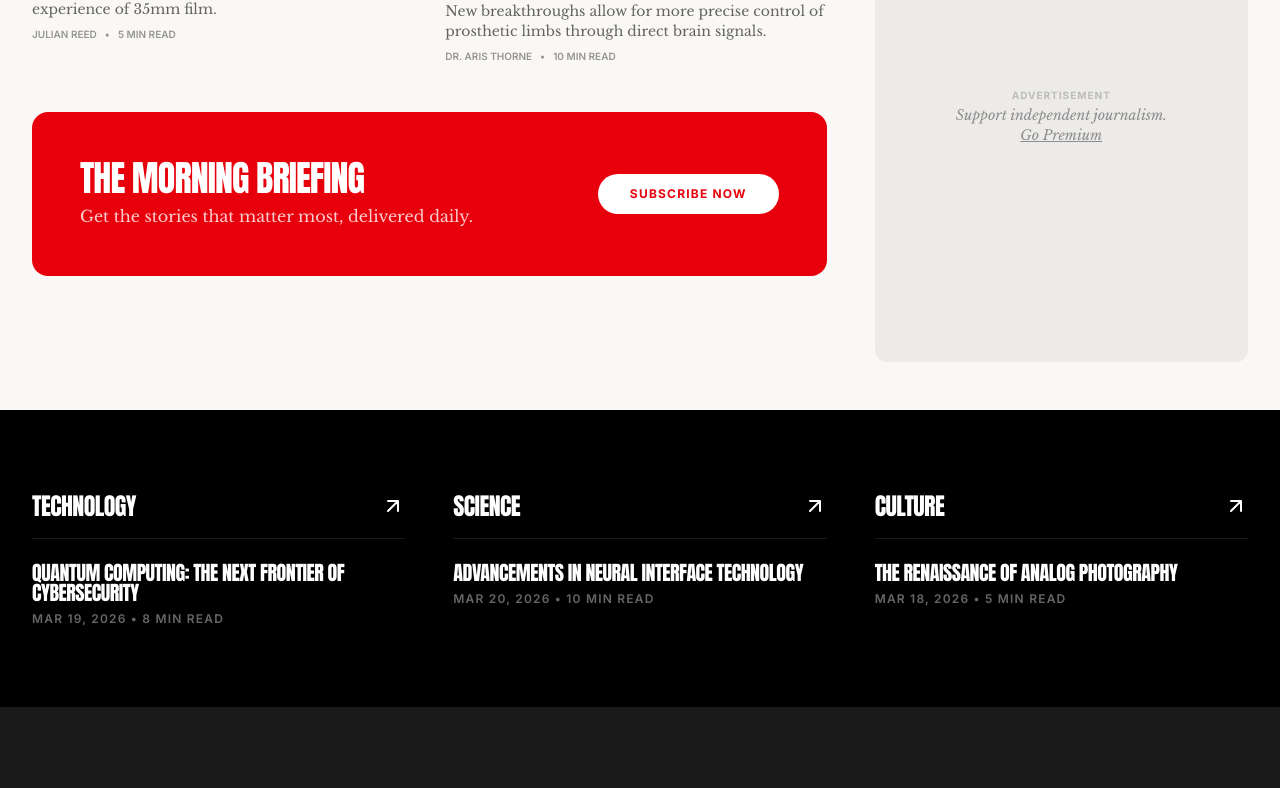
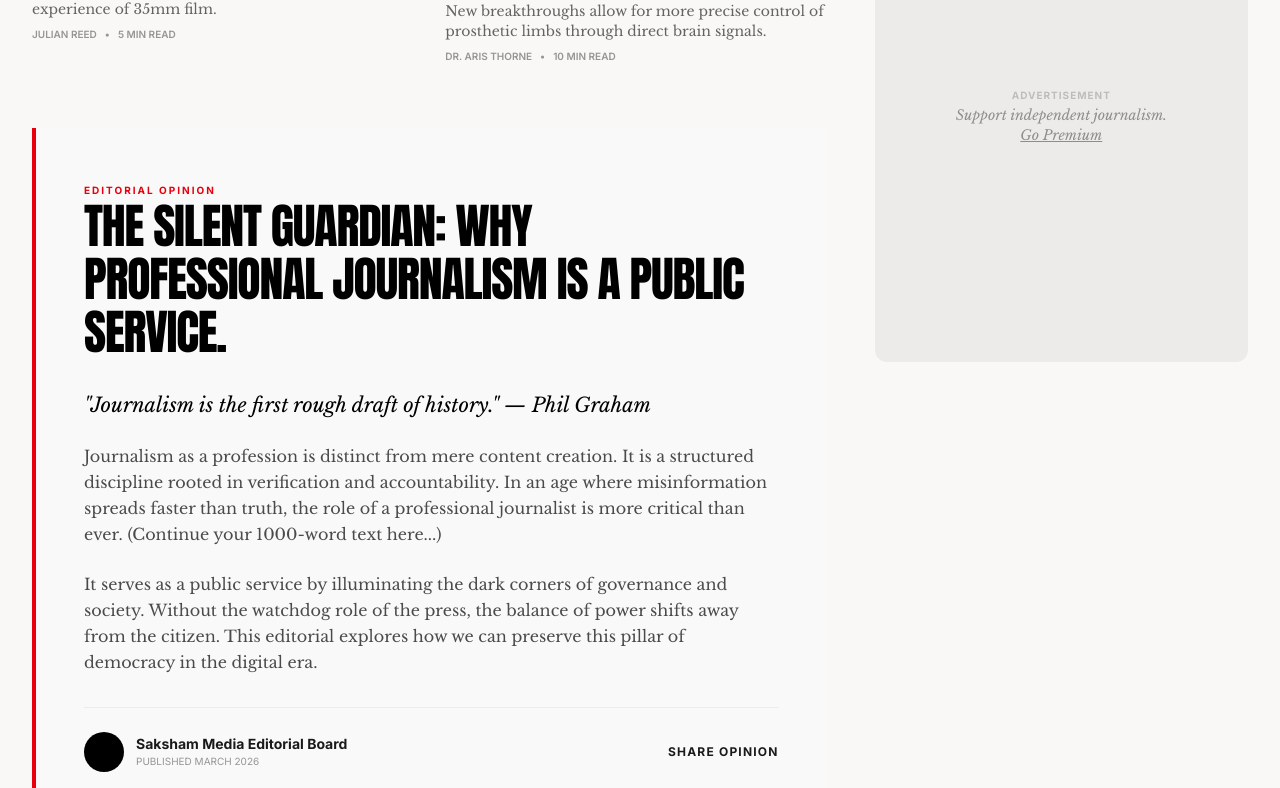
Before and after one commit to dubeysaksham777-gif/SakshamMedia.Com, a React (Vite) app: page / in a window 1280 px wide. Shown: the part 1680-2468 px from the top of the page. Built offline with nearby package versions, Linux system fonts and the light colour scheme.

Commit message:
Update App.tsx

```diff
--- a/src/App.tsx
+++ b/src/App.tsx
@@ -23,8 +23,11 @@ export default function App() {
         <section className="max-w-7xl mx-auto px-4 sm:px-6 lg:px-8 py-12">
           <div className="grid grid-cols-1 lg:grid-cols-12 gap-12">
 
-            {/* Left Column: Main Stories */}
-            <div className="lg:col-span-8 space-y-12">
+            {/* Left Column: Main Stories & Opinion Section */}
+            <div className="lg:col-span-8 space-y-16">
+
+              {/* Top Stories */}
+              <div className="space-y-12">
                 <div className="flex items-center justify-between border-b border-black/5 pb-4">
                   <h2 className="text-2xl tracking-tighter">Top Stories</h2>
                   <a href="#" className="text-[10px] uppercase font-bold tracking-widest text-red-600 hover:underline">
@@ -37,6 +40,53 @@ export default function App() {
                     <NewsCard key={story.id} item={story} />
                   ))}
                 </div>
+              </div>
+
+              {/* --- NEW EDITORIAL OPINION SECTION (Inside Main Grid) --- */}
+              <motion.div
+                initial={{ opacity: 0, y: 20 }}
+                whileInView={{ opacity: 1, y: 0 }}
+                viewport={{ once: true }}
+                className="bg-[#F9F9F9] border-l-4 border-red-600 p-8 md:p-12 space-y-8"
+              >
+                <div className="space-y-4">
+                  <span className="text-[10px] uppercase font-bold tracking-[0.2em] text-red-600">Editorial Opinion</span>
+                  <h2 className="text-3xl md:text-5xl tracking-tight leading-[1.1] font-medium text-black">
+                    The Silent Guardian: Why Professional Journalism is a Public Service.
+                  </h2>
+                </div>
+
+                {/* Paste your 1000-word article here */}
+                <div className="prose prose-lg max-w-none text-black/70 serif space-y-6 leading-relaxed">
+                  <p className="text-xl text-black font-medium italic">
+                    "Journalism is the first rough draft of history." — Phil Graham
+                  </p>
+                  <p>
+                    Journalism as a profession is distinct from mere content creation. It is a structured discipline
+                    rooted in verification and accountability. In an age where misinformation spreads faster than truth,
+                    the role of a professional journalist is more critical than ever. (Continue your 1000-word text here...)
+                  </p>
+                  <p>
+                    It serves as a public service by illuminating the dark corners of governance and society.
+                    Without the watchdog role of the press, the balance of power shifts away from the citizen.
+                    This editorial explores how we can preserve this pillar of democracy in the digital era.
+                  </p>
+                  {/* Additional paragraphs can be added here */}
+                </div>
+
+                <div className="pt-6 border-t border-black/5 flex items-center justify-between">
+                  <div className="flex items-center space-x-3">
+                    <div className="w-10 h-10 bg-black rounded-full" />
+                    <div>
+                      <p className="text-sm font-bold">Saksham Media Editorial Board</p>
+                      <p className="text-[10px] text-black/40 uppercase">Published March 2026</p>
+                    </div>
+                  </div>
+                  <button className="text-xs font-bold uppercase tracking-widest hover:text-red-600 transition-colors">
+                    Share Opinion
+                  </button>
+                </div>
+              </motion.div>
 
               {/* Newsletter Banner */}
               <motion.div
@@ -59,6 +109,7 @@ export default function App() {
 
             {/* Right Column: Trending & Sidebar */}
             <aside className="lg:col-span-4 space-y-12">
+              <div className="sticky top-24 space-y-12">
                 <div className="space-y-8">
                   <div className="flex items-center justify-between border-b border-black/5 pb-4">
                     <h2 className="text-2xl tracking-tighter">Trending</h2>
@@ -79,6 +130,7 @@ export default function App() {
                       Support independent journalism. <br />
                       <span className="underline cursor-pointer hover:text-black transition-colors">Go Premium</span>
                     </p>
+                  </div>
                 </div>
               </div>
             </aside>
```
Lines whose indentation alone changed are shown as unchanged.
